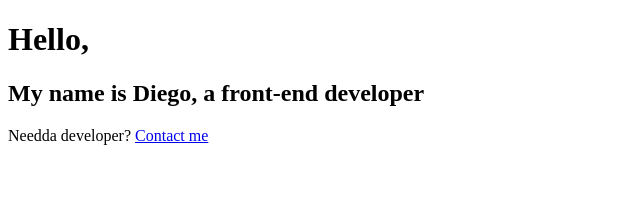
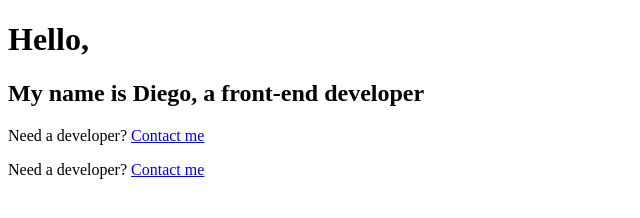
Before and after one commit to DiegoCampos1/gatsby_bootcamp, a Gatsby site: page / in a window 1280 px wide. Shown: the whole page, without its empty margins (0-640 px from the left). Built offline with nearby package versions, Linux system fonts and the light colour scheme; Gatsby itself is replaced by a stand-in of ours.

Commit message:
Entendendo diferença entre Link e tag a

```diff
--- a/src/pages/about.js
+++ b/src/pages/about.js
@@ -1,10 +1,12 @@
 import React from "react"
+import { Link } from "gatsby";
 
 const AboutPage = () => {
   return (
     <div>
       <h1>About me!</h1>
       <p>Olha eu ai!</p>
+      <p>Need a developer? <Link to="/contact">Contact me</Link></p> {/* Melhor usar para links interno */}
     </div>
   )
 }
--- a/src/pages/contact.js
+++ b/src/pages/contact.js
@@ -4,6 +4,7 @@ const ContactPage = () => {
   return (
     <div>
       <p>Me ache no link</p>
+      <a href="https://www.linkedin.com/in/diegomcampos/" target="_blank">Meu linkedin</a>
     </div>
   )
 }
--- a/src/pages/index.js
+++ b/src/pages/index.js
@@ -1,11 +1,14 @@
 import React from "react"
+import { Link } from 'gatsby'
+
 
 const IndexPage = () => {
   return (
     <div>
       <h1>Hello,</h1>
       <h2>My name is Diego, a front-end developer</h2>
-      <p>Needda developer? <a href="/contact">Contact me</a></p>
+      <p>Need a developer? <a href="/contact">Contact me</a></p> {/* Melhor usar para links externos */}
+      <p>Need a developer? <Link to="/contact">Contact me</Link></p> {/* Melhor usar para links interno */}
     </div>
   )
 }
```
